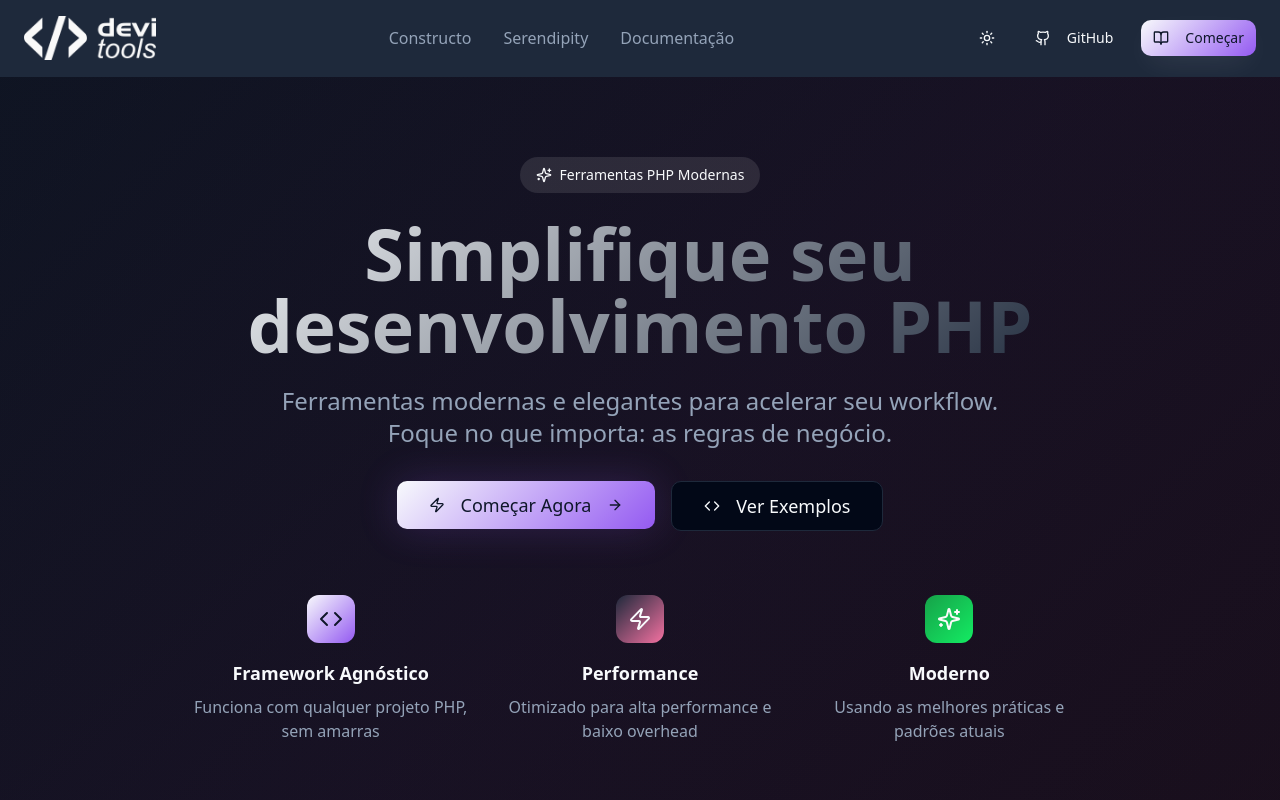
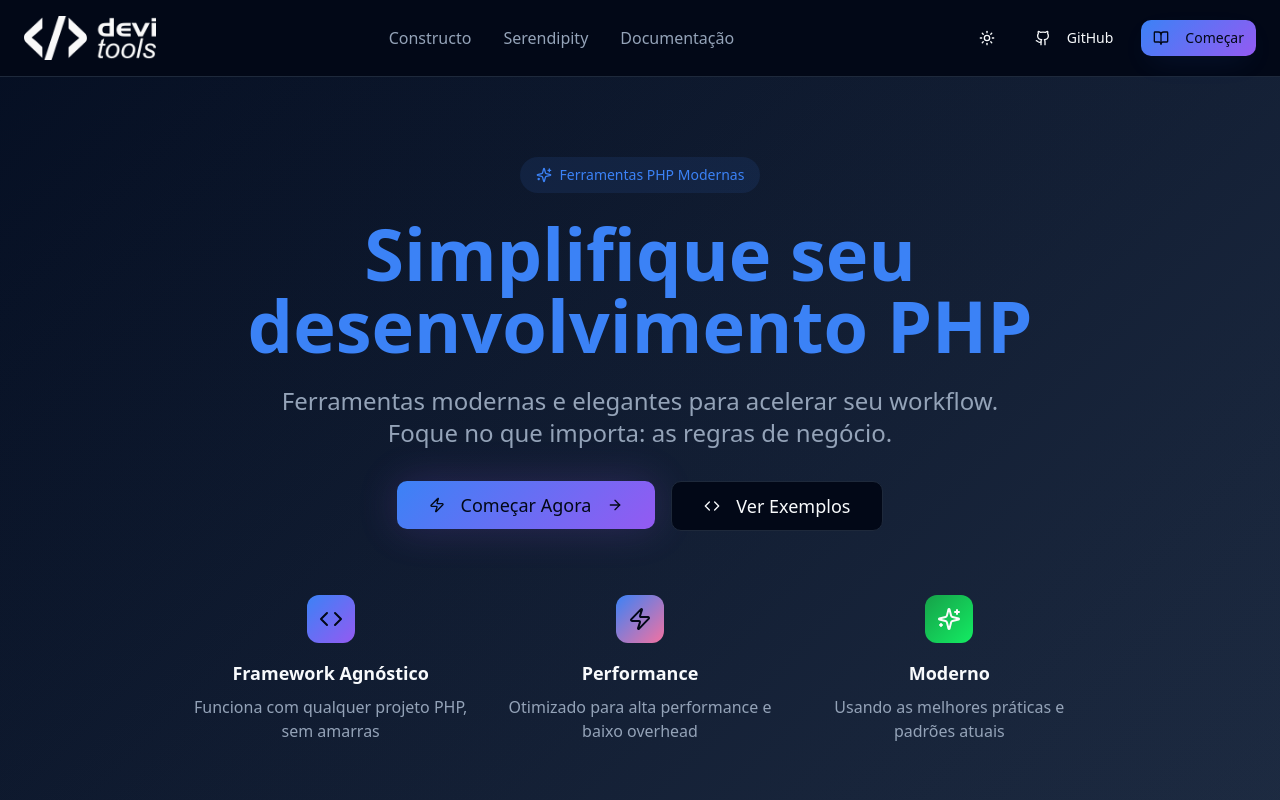
Before and after one commit to devitools/landing, a React (Vite) app: page / in a window 1280 px wide. Shown: the top 800 px of the page. Built offline with nearby package versions, Linux system fonts and the light colour scheme.

Commit message:
Reverter cores do dark mode
Reverti o esquema de cores do dark mode para a versão das 14:36, sem afetar outras alterações.

```diff
--- a/src/index.css
+++ b/src/index.css
@@ -79,17 +79,17 @@ All colors MUST be HSL.
     --card: 222.2 84% 4.9%;
     --card-foreground: 210 40% 98%;
 
-    --gradient-background: linear-gradient(135deg, hsl(222.2 84% 4.9%) 0%, hsl(263 45% 8%) 25%, hsl(338 35% 10%) 75%, hsl(222.2 84% 4.9%) 100%);
+    --gradient-background: linear-gradient(135deg, hsl(222.2 84% 4.9%) 0%, hsl(217.2 32.6% 17.5%) 50%, hsl(222.2 84% 4.9%) 100%);
 
     /* Header/Footer backgrounds for dark theme */
-    --header-bg: 217.2 32.6% 17.5%;
-    --footer-bg: 217.2 32.6% 15%;
+    --header-bg: 222.2 84% 4.9%;
+    --footer-bg: 222.2 84% 4.9%;
 
     --popover: 222.2 84% 4.9%;
     --popover-foreground: 210 40% 98%;
 
-    --primary: 210 40% 98%;
-    --primary-foreground: 222.2 47.4% 11.2%;
+    --primary: 217.2 91.2% 59.8%;
+    --primary-foreground: 222.2 84% 4.9%;
 
     --secondary: 217.2 32.6% 17.5%;
     --secondary-foreground: 210 40% 98%;
@@ -97,22 +97,23 @@ All colors MUST be HSL.
     --muted: 217.2 32.6% 17.5%;
     --muted-foreground: 215 20.2% 65.1%;
 
-    --accent: 217.2 32.6% 17.5%;
-    --accent-foreground: 210 40% 98%;
+    --accent: 217.2 91.2% 59.8%;
+    --accent-foreground: 222.2 84% 4.9%;
 
     --destructive: 0 62.8% 30.6%;
     --destructive-foreground: 210 40% 98%;
 
     --border: 217.2 32.6% 17.5%;
     --input: 217.2 32.6% 17.5%;
-    --ring: 212.7 26.8% 83.9%;
-    --sidebar-background: 240 5.9% 10%;
-    --sidebar-foreground: 240 4.8% 95.9%;
-    --sidebar-primary: 224.3 76.3% 48%;
-    --sidebar-primary-foreground: 0 0% 100%;
-    --sidebar-accent: 240 3.7% 15.9%;
-    --sidebar-accent-foreground: 240 4.8% 95.9%;
-    --sidebar-border: 240 3.7% 15.9%;
+    --ring: 217.2 91.2% 59.8%;
+
+    --sidebar-background: 222.2 84% 4.9%;
+    --sidebar-foreground: 210 40% 98%;
+    --sidebar-primary: 217.2 91.2% 59.8%;
+    --sidebar-primary-foreground: 222.2 84% 4.9%;
+    --sidebar-accent: 217.2 32.6% 17.5%;
+    --sidebar-accent-foreground: 210 40% 98%;
+    --sidebar-border: 217.2 32.6% 17.5%;
     --sidebar-ring: 217.2 91.2% 59.8%;
   }
 }
```
